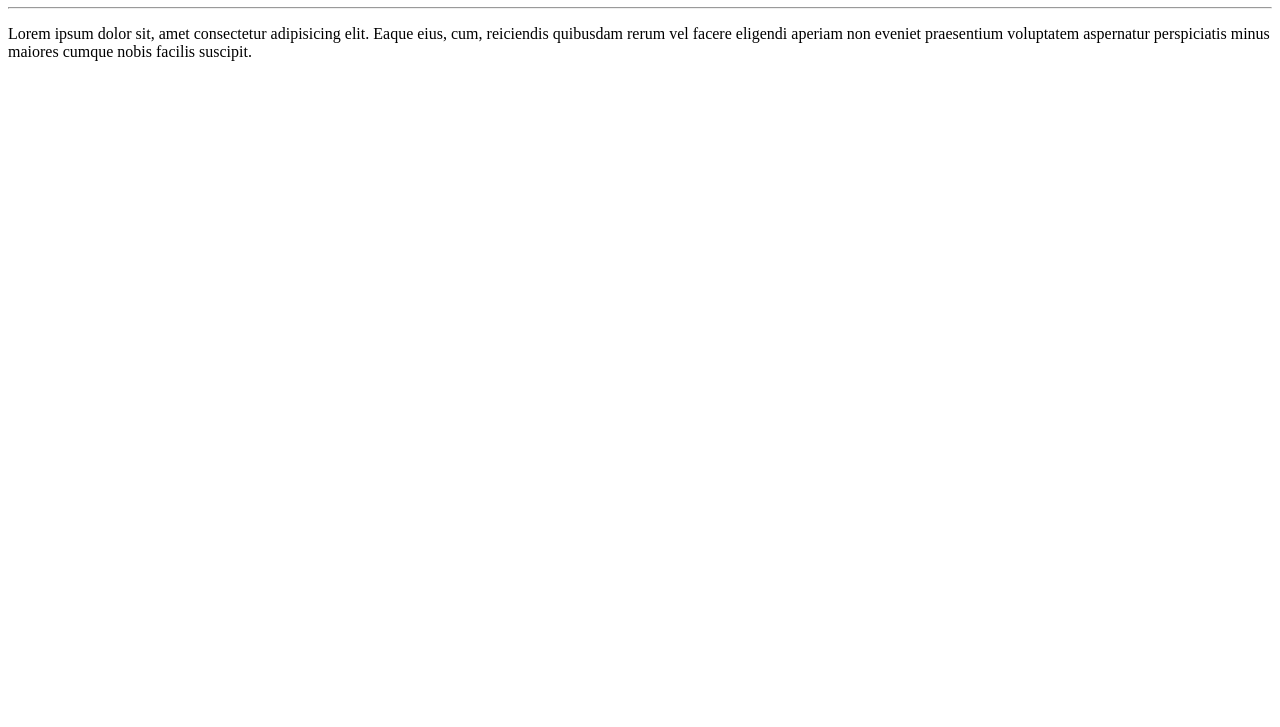
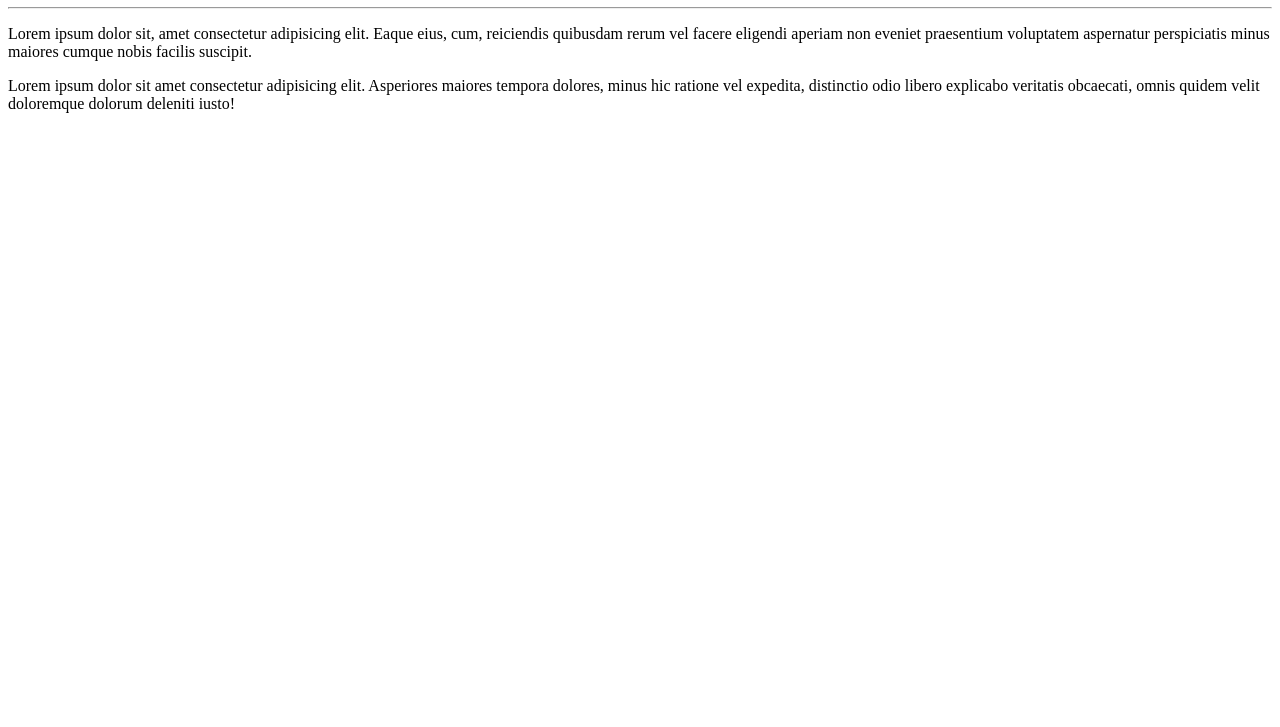
Before and after one commit to WalysonMarlon/Ola-mundo, a plain HTML site: page site-exemplo/index.html in a window 1280 px wide. Shown: the part 73-800 px from the top of the page. Drawn offline with Linux system fonts and the light colour scheme.

Commit message:
adicionei um paragrafo

```diff
--- a/site-exemplo/index.html
+++ b/site-exemplo/index.html
@@ -10,5 +10,6 @@
     <h1>Olá, mundo</h1>
     <hr>
     <p>Lorem ipsum dolor sit, amet consectetur adipisicing elit. Eaque eius, cum, reiciendis quibusdam rerum vel facere eligendi aperiam non eveniet praesentium voluptatem aspernatur perspiciatis minus maiores cumque nobis facilis suscipit.</p>
+    <p>Lorem ipsum dolor sit amet consectetur adipisicing elit. Asperiores maiores tempora dolores, minus hic ratione vel expedita, distinctio odio libero explicabo veritatis obcaecati, omnis quidem velit doloremque dolorum deleniti iusto!</p>
 </body>
 </html>
```
